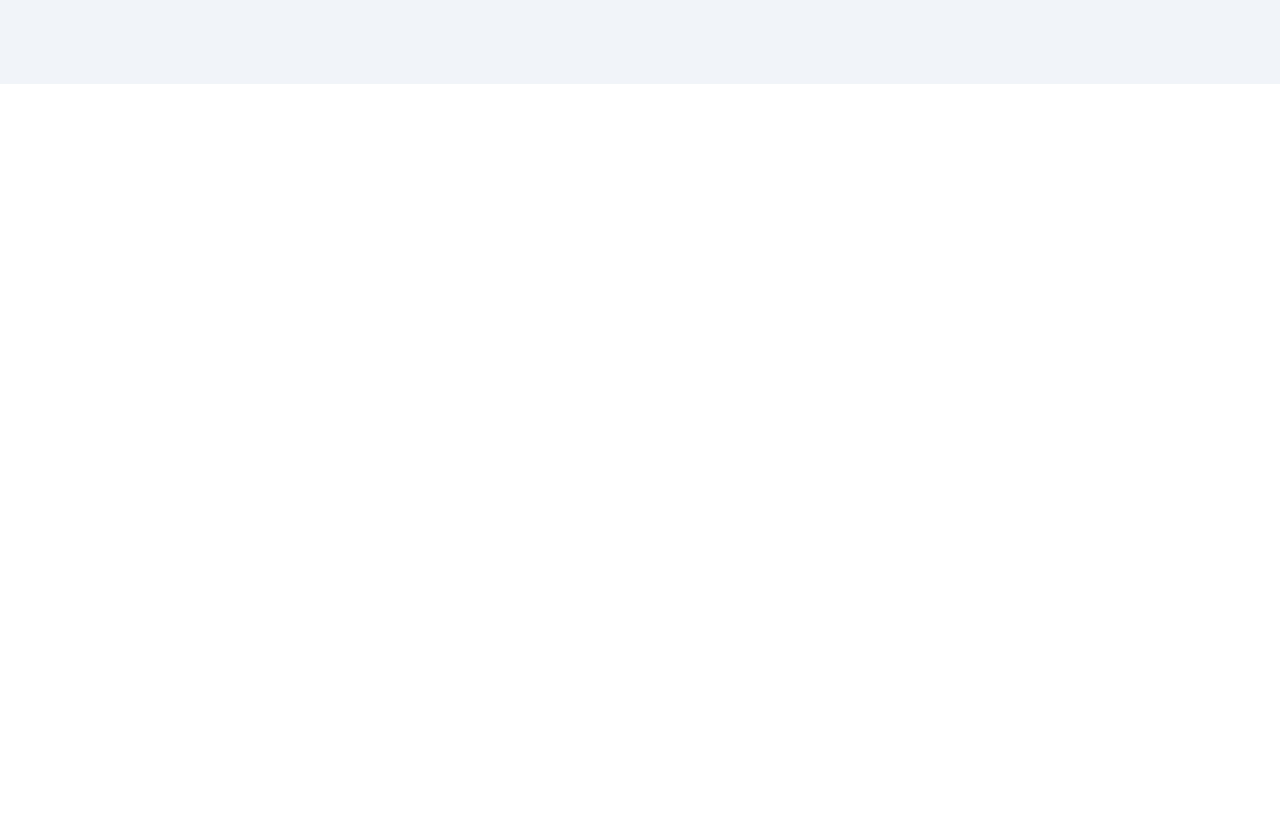
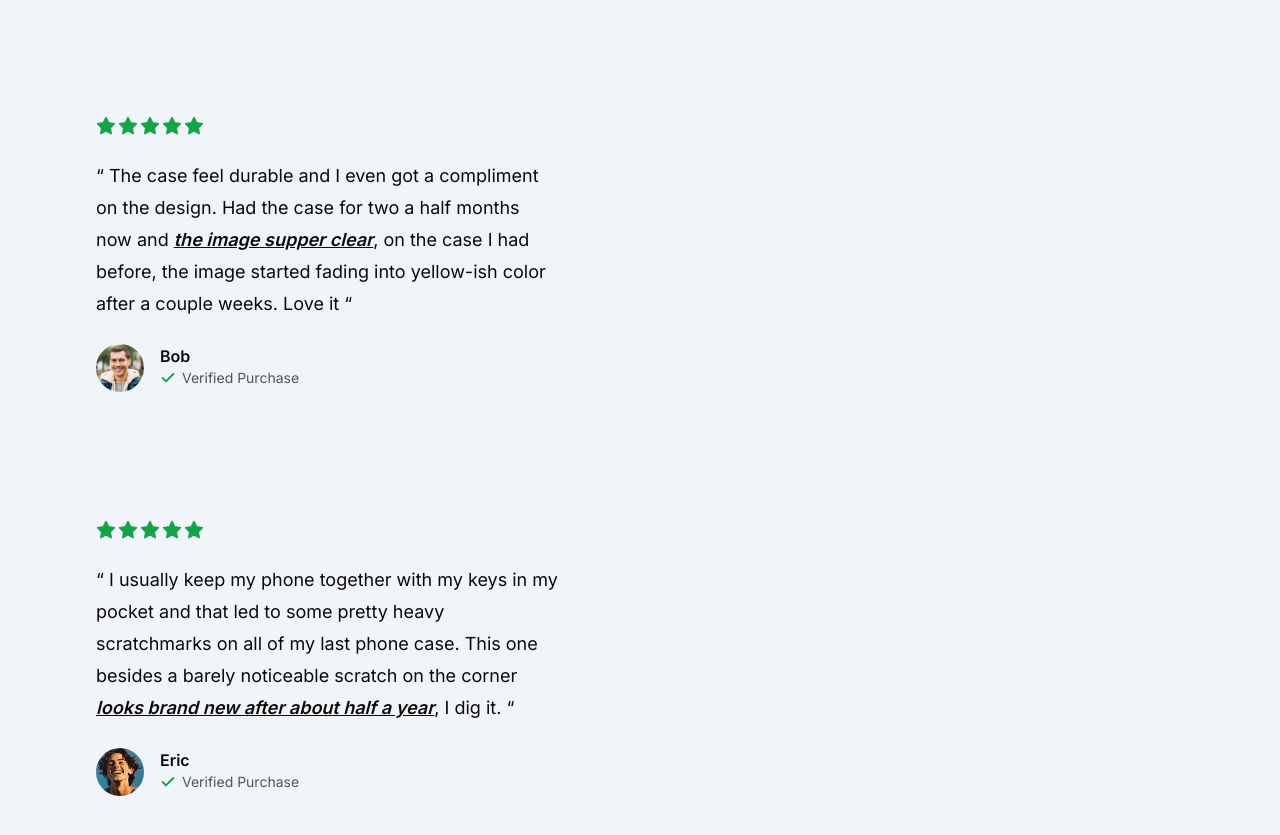
Before and after one commit to lowridermaan/CaseCobra, a Next.js app: page / in a window 1280 px wide. Shown: the part 1186-2021 px from the top of the page. Before the commit the page ends 1270 px from the top, so only its background shows below. Built offline with nearby package versions, Linux system fonts and the light colour scheme; no server answers.

Commit message:
add fake reviews

```diff
--- a/src/app/page.tsx
+++ b/src/app/page.tsx
@@ -1,4 +1,4 @@
-import { Decors } from '@/components/Decors';
+import { Decor } from '@/components/Decor';
 import MaxWidthWrapper from '@/components/MaxWidthWrapper';
 import Phone from '@/components/Phone';
 import { Check, Star } from 'lucide-react';
@@ -123,16 +123,94 @@ export default function Home() {
         </MaxWidthWrapper>
       </section>
       <section className="bg-slate-100 py-24">
-        <MaxWidthWrapper className="flex flex-colitems-center gap-16 sm:gap-32">
+        <MaxWidthWrapper className="flex flex-col items-center justify-center gap-16 sm:gap-32">
           <div className="flex flex-col lg:flex-row items-center gap-4 sm:gap-6">
             <h2 className="order-1 mt-2 tracking-tight text-center text-balance !leading-tight font-bold text-5xl md:text-6xl text-gray-900">
               What our{' '}
               <span className="relative px-2">
                 customers{' '}
-                <Decors.underline className="hidden sm:block pointer-event-none absolute inset-x-0 -bottom-7 text-green-600" />
+                <Decor.underline className="hidden sm:block pointer-event-none absolute inset-x-0 -bottom-7 text-green-600" />
               </span>{' '}
               say
             </h2>
+          </div>
+          <div className="mx-auto grid max-w-2xl grid-cols-1 px-4 lg:mx-0 lg:max-w-none lg:grid-cols-2 gap-y-16">
+            <div className="flex flex-auto flex-col gap-4 lg:pr-8 xl:pr-20">
+              <div className="flex gap-0.5 mb-2">
+                <Star className="h-5 w-5 text-green-600 fill-green-600" />
+                <Star className="h-5 w-5 text-green-600 fill-green-600" />
+                <Star className="h-5 w-5 text-green-600 fill-green-600" />
+                <Star className="h-5 w-5 text-green-600 fill-green-600" />
+                <Star className="h-5 w-5 text-green-600 fill-green-600" />
+              </div>
+              <div className="text-lg leading-8">
+                <p>
+                  &ldquo; The case feel durable and I even got a compliment on
+                  the design. Had the case for two a half months now and{' '}
+                  <em className="font-semibold underline">
+                    the image supper clear
+                  </em>
+                  , on the case I had before, the image started fading into
+                  yellow-ish color after a couple weeks. Love it &ldquo;
+                </p>
+              </div>
+              <div className="flex gap-4 mt-2">
+                <Image
+                  className="rounded-full h-12 w-12 object-cover"
+                  src="/users/user-4.jpg"
+                  width={1000}
+                  height={1000}
+                  alt="user-photo"
+                />
+                <div className="flex flex-col">
+                  <p className="font-semibold">Bob</p>
+                  <div className="flex gap-1.5 items-center text-zinc-600">
+                    <Check className="h-4 w-4 stroke-[3px] text-green-600" />
+                    <p className=" text-sm">Verified Purchase</p>
+                  </div>
+                </div>
+              </div>
+            </div>
+          </div>
+          {/* second user review */}
+          <div className="mx-auto grid max-w-2xl grid-cols-1 px-4 lg:mx-0 lg:max-w-none lg:grid-cols-2 gap-y-16">
+            <div className="flex flex-auto flex-col gap-4 lg:pr-8 xl:pr-20">
+              <div className="flex gap-0.5 mb-2">
+                <Star className="h-5 w-5 text-green-600 fill-green-600" />
+                <Star className="h-5 w-5 text-green-600 fill-green-600" />
+                <Star className="h-5 w-5 text-green-600 fill-green-600" />
+                <Star className="h-5 w-5 text-green-600 fill-green-600" />
+                <Star className="h-5 w-5 text-green-600 fill-green-600" />
+              </div>
+              <div className="text-lg leading-8">
+                <p>
+                  &ldquo; I usually keep my phone together with my keys in my
+                  pocket and that led to some pretty heavy scratchmarks on all
+                  of my last phone case. This one besides a barely noticeable
+                  scratch on the corner{' '}
+                  <em className="font-semibold underline">
+                    looks brand new after about half a year
+                  </em>
+                  , I dig it. &ldquo;
+                </p>
+              </div>
+              <div className="flex gap-4 mt-2">
+                <Image
+                  className="rounded-full h-12 w-12 object-cover"
+                  src="/users/user-5.jpg"
+                  width={1000}
+                  height={1000}
+                  alt="user-photo"
+                />
+                <div className="flex flex-col">
+                  <p className="font-semibold">Eric</p>
+                  <div className="flex gap-1.5 items-center text-zinc-600">
+                    <Check className="h-4 w-4 stroke-[3px] text-green-600" />
+                    <p className=" text-sm">Verified Purchase</p>
+                  </div>
+                </div>
+              </div>
+            </div>
           </div>
         </MaxWidthWrapper>
       </section>
--- a/src/components/Decors.tsx
+++ b/src/components/Decor.tsx
@@ -1,6 +1,6 @@
 import { LucideProps } from 'lucide-react';
 
-export const Decors = {
+export const Decor = {
   underline: (props: LucideProps) => (
     <svg {...props} viewBox="0 0 687 155">
       <g
--- a/src/components/NavBar.tsx
+++ b/src/components/NavBar.tsx
@@ -8,6 +8,7 @@ import { getKindeServerSession } from '@kinde-oss/kinde-auth-nextjs/server';
 async function NavBar() {
   const { getUser } = getKindeServerSession();
   const user = await getUser();
+  // режим админа
   const isAdmin = user?.email === process.env.ADMIN_EMAIL;
 
   return (
```
